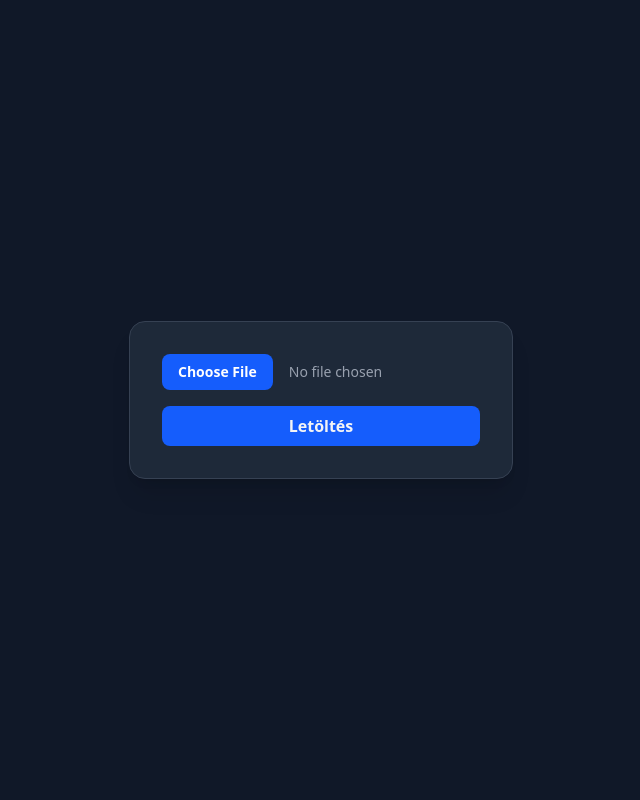
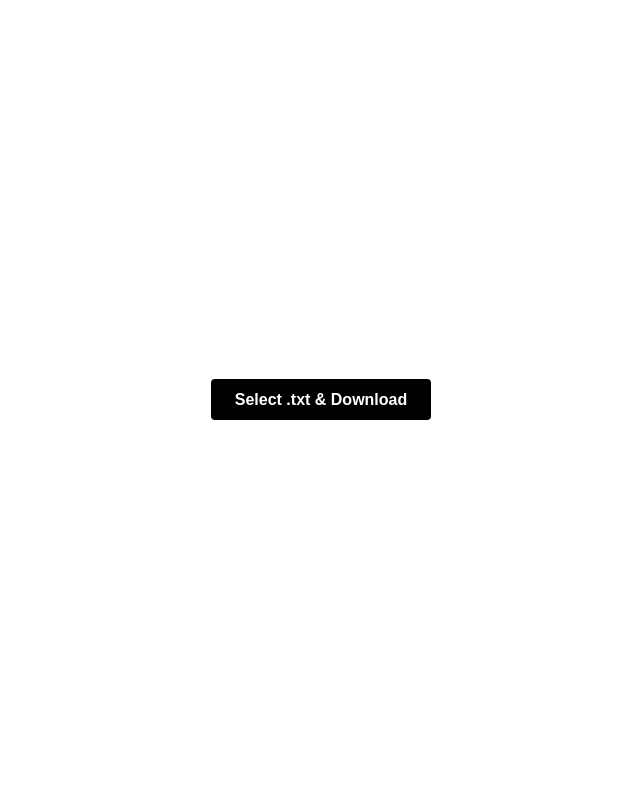
Before and after one commit to barnazoltan/yt-download, a Flask app: page / in a window 1280 px wide. Shown: the whole page, without its empty margins (319-959 px from the left). Run offline with Flask 3, Linux system fonts and the light colour scheme; parts of the project's set-up code (start-up, migrations or seed data) failed here and were passed over.

Commit message:
ready for dockerhub

```diff
--- a/src/app.py
+++ b/src/app.py
@@ -27,12 +27,9 @@ def convert():
             shutil.rmtree(session_dir)
         os.makedirs(session_dir)
 
-        # TXT beolvasása és linkek tisztítása
         links = file.read().decode('utf-8').splitlines()
         clean_links = [line.strip() for line in links if line.strip() and not line.strip().startswith('#')]
 
-        # yt-dlp beállítások MP3 konverzióval
-      # yt-dlp beállítások MP3 konverzióval és bot-védelem kikerülésével
         ydl_opts = {
             'format': 'bestaudio/best',
             'postprocessors': [{
@@ -50,7 +47,6 @@ def convert():
         with yt_dlp.YoutubeDL(ydl_opts) as ydl:
             ydl.download(clean_links)
 
-        # ZIP csomag létrehozása
         zip_path = os.path.join(UPLOAD_FOLDER, 'youtube_mp3s.zip')
         with zipfile.ZipFile(zip_path, 'w', zipfile.ZIP_DEFLATED) as zipf:
             for root, dirs, files in os.walk(session_dir):
@@ -59,7 +55,6 @@ def convert():
                         file_path = os.path.join(root, f)
                         zipf.write(file_path, os.path.basename(file_path))
 
-        # Elküldjük a böngészőnek, ami automatikusan letölti a helyi Downloads mappába
         return send_file(zip_path, as_attachment=True, download_name='youtube_mp3s.zip')
 
 if __name__ == '__main__':
--- a/src/templates/index.html
+++ b/src/templates/index.html
@@ -3,17 +3,17 @@
 <head>
     <meta charset="UTF-8">
     <meta name="viewport" content="width=device-width, initial-scale=1.0">
-    <title>YouTube MP3 Letöltő</title>
-    <script src="https://cdn.jsdelivr.net/npm/@tailwindcss/browser@4"></script>
+    <title>YouTube MP3 Downloader</title>
 </head>
-<body class="bg-gray-900 text-gray-100 flex items-center justify-center h-screen">
-    <div class="bg-gray-800 p-8 rounded-2xl shadow-xl w-96 border border-gray-700 text-center">
-        <form action="/convert" method="POST" enctype="multipart/form-data" class="space-y-4">
-            <input type="file" name="file" accept=".txt" required class="w-full text-sm text-gray-400 file:mr-4 file:py-2 file:px-4 file:rounded-lg file:border-0 file:text-sm file:font-semibold file:bg-blue-600 file:text-white hover:file:bg-blue-700 cursor-pointer">
-            <button type="submit" class="w-full bg-blue-600 hover:bg-blue-700 font-semibold py-2 px-4 rounded-lg transition duration-200 cursor-pointer">
-                Letöltés
-            </button>
-        </form>
-    </div>
+<body style="display: flex; justify-content: center; align-items: center; height: 100vh; margin: 0; font-family: sans-serif;">
+
+    <!-- A form, ami a fájl kiválasztása után azonnal elküldi magát -->
+    <form id="uploadForm" action="/convert" method="POST" enctype="multipart/form-data">
+        <label style="cursor: pointer; background: #000; color: #fff; padding: 12px 24px; border-radius: 4px; font-weight: bold;">
+            Select .txt & Download
+            <input type="file" name="file" accept=".txt" required style="display: none;" onchange="document.getElementById('uploadForm').submit()">
+        </label>
+    </form>
+
 </body>
 </html>
```
